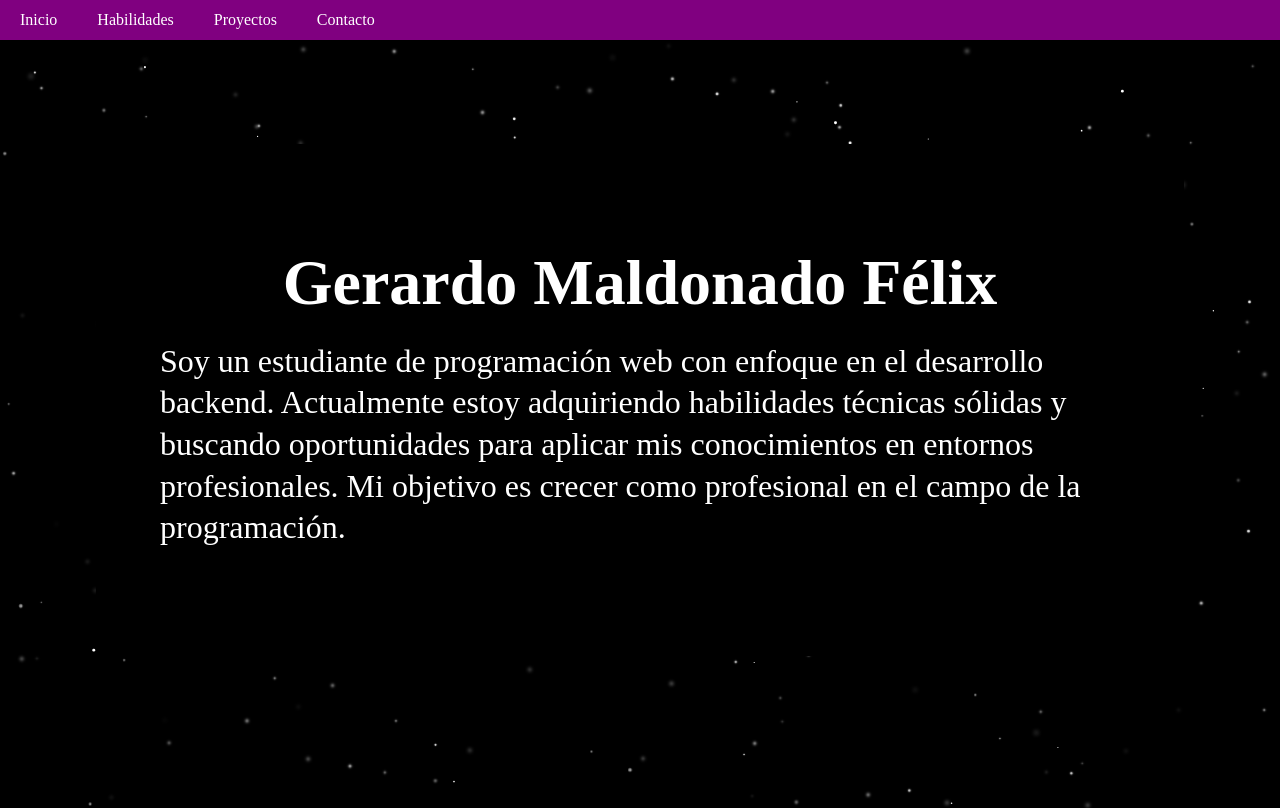
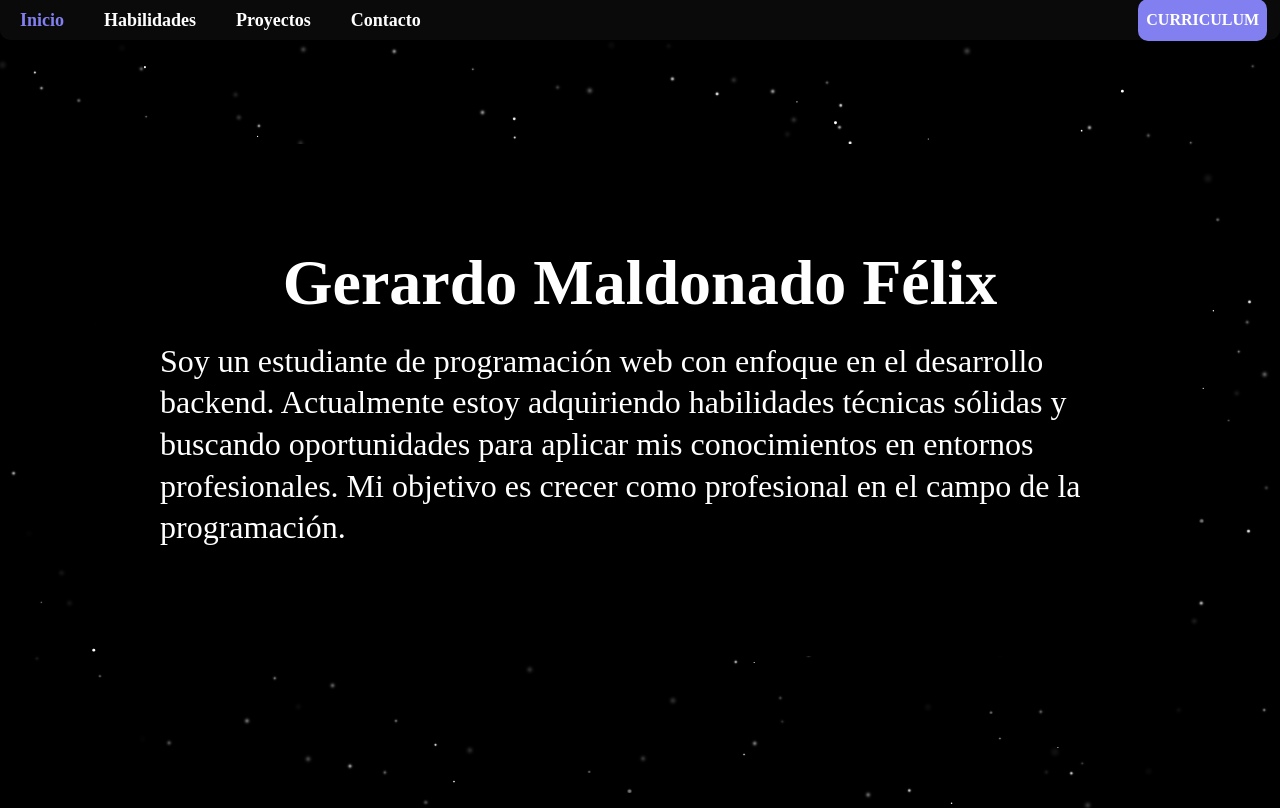
Before and after one commit to GeraMaldonado/miweb, a Vue app: page / in a window 1280 px wide. Shown: the top 808 px of the page. Built offline with nearby package versions, Linux system fonts and the light colour scheme.

Commit message:
Actualizacion para celular

```diff
--- a/src/components/navegacion.vue
+++ b/src/components/navegacion.vue
@@ -1,23 +1,99 @@
 <template>
   <nav class="navegador">
-    <ul>
-      <li><a href="#inicio">Inicio</a></li>
-      <li><a href="#habilidades">Habilidades</a></li>
-      <li><a href="#proyectos">Proyectos</a></li>
-      <li><a href="#contacto">Contacto</a></li>
+    <button class="menu" @click="toggleMenu">Menú</button>
+    <ul v-show="menuVisible || !isMobile" class="navegadorElementos" id="navegador">
+      <li><a href="#inicio" :style="{ color: colorValue1 }">Inicio</a></li>
+      <li><a href="#habilidades" :style="{ color: colorValue2 }">Habilidades</a></li>
+      <li><a href="#proyectos" :style="{ color: colorValue3 }">Proyectos</a></li>
+      <li><a href="#contacto" :style="{ color: colorValue4 }">Contacto</a></li>
     </ul>
+    <a class="curriculum" v-show="menuVisible || !isMobile" href="../assets/curriculum.pdf">CURRICULUM</a>
   </nav>
 </template>
+<script setup>
+import { ref, onMounted, onUnmounted } from 'vue';
 
+const menuVisible = ref(false);
+const isMobile = ref(false);
+
+const toggleMenu = () => {
+  if (isMobile.value) {
+    menuVisible.value = !menuVisible.value;
+  }
+};
+
+const handleClickOutside = (event) => {
+  const menu = document.getElementById('navegador');
+  if (menu && !menu.contains(event.target) && !event.target.classList.contains('menu') && isMobile.value) {
+    menuVisible.value = false;
+  }
+};
+
+const updateMenuVisibility = () => {
+  isMobile.value = window.visualViewport.width < 600;
+  if (!isMobile.value) {
+    menuVisible.value = true;
+  } else {
+    menuVisible.value = false;
+  }
+};
+
+onMounted(() => {
+  document.addEventListener('click', handleClickOutside);
+  window.addEventListener('resize', updateMenuVisibility);
+
+  updateMenuVisibility();
+
+  const pantalla = window.visualViewport.height;
+
+  window.addEventListener('scroll', () => {
+    const scrollY = window.scrollY;
+
+    if (scrollY < pantalla - pantalla / 3) {
+      colorValue1.value = '#8280f0';
+      colorValue2.value = 'white';
+      colorValue3.value = 'white';
+      colorValue4.value = 'white';
+    } else if (scrollY >= pantalla - pantalla / 3 && scrollY < pantalla * 2 - pantalla / 3) {
+      colorValue1.value = 'white';
+      colorValue2.value = '#8280f0';
+      colorValue3.value = 'white';
+      colorValue4.value = 'white';
+    } else if (scrollY >= pantalla * 2 - pantalla / 3 && scrollY < pantalla * 3 - pantalla / 3) {
+      colorValue1.value = 'white';
+      colorValue2.value = 'white';
+      colorValue3.value = '#8280f0';
+      colorValue4.value = 'white';
+    } else {
+      colorValue1.value = 'white';
+      colorValue2.value = 'white';
+      colorValue3.value = 'white';
+      colorValue4.value = '#8280f0';
+    }
+  });
+});
+
+onUnmounted(() => {
+  document.removeEventListener('click', handleClickOutside);
+  window.removeEventListener('resize', updateMenuVisibility);
+});
+
+const colorValue1 = ref('#8280f0');
+const colorValue2 = ref('white');
+const colorValue3 = ref('white');
+const colorValue4 = ref('white');
+</script>
 <style scoped>
 .navegador {
   height: 40px;
   width: 100%;
   position: fixed;
   top: 0;
-  background-color: purple;
+  background-color: #0a0a0a;
+  border-radius: 0 0 10px 10px;
   display: flex;
   align-items: center;
+  justify-content: space-between;
 }
 
 .navegador ul {
@@ -25,7 +101,6 @@
   flex-wrap: nowrap;
   margin: 0;
   padding: 0;
-  list-style-type: none;
   height: 100%;
   align-items: center;
 }
@@ -35,14 +110,51 @@
 }
 
 a {
-  color: white;
   text-decoration: none;
   display: flex;
   align-items: center;
   height: 100%;
+  font-size: large;
+  font-weight: 900;
 }
 
-a:hover {
-  background-color: black;
+
+.curriculum {
+  background-color: #8280f0;
+  color: white;
+  border-radius: 10px;
+  padding: 1px 8px;
+  margin-left: auto;
+  margin-right: 1%;
+  font-size: medium;
+}
+
+.menu {
+  display: none;
+}
+
+@media only screen and (max-width: 600px) {
+  .navegador {
+    height: auto;
+    display: block;
+  }
+
+  .navegador ul {
+    display: block;
+  }
+
+  .navegadorElementos li {
+    margin: 10px 10px;
+  }
+
+  .menu {
+    display: block;
+    background-color: #333;
+    color: white;
+    padding: 10px;
+    border: none;
+    font-size: 18px;
+    cursor: pointer;
+  }
 }
 </style>
```
